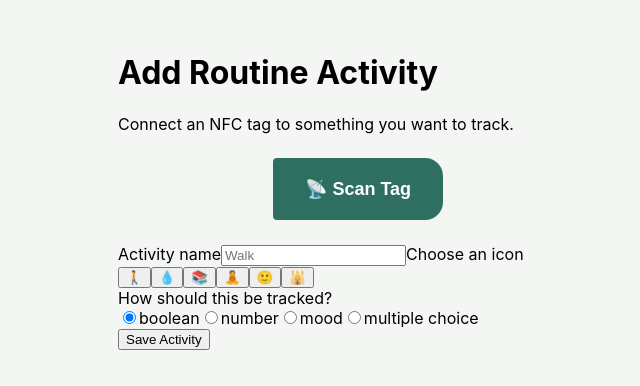
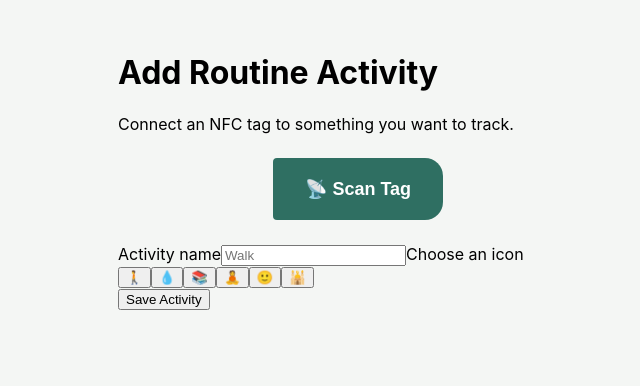
Before and after one commit to areabidi/tapTracker, a React (Create React App) app in the folder frontend/: page /add in a window 1280 px wide. Shown: the top 386 px of the page, without its empty margins (282-922 px from the left). Built offline with nearby package versions, Linux system fonts and the light colour scheme.

Commit message:
Lift activities state to App.js so AddActivity can add to Home

```diff
--- a/frontend/src/App.js
+++ b/frontend/src/App.js
@@ -1,14 +1,31 @@
+import { useState } from "react";
 import { BrowserRouter, Routes, Route } from "react-router-dom";
 import Home from "./pages/Home";
 import AddActivity from "./pages/AddActivity";
 import NfcTest from "./pages/NfcTest";
+
+const initialActivities = [
+  { id: 1, name: "Walk", icon: "🚶", type: "boolean", count: 0, nfcTagId: "04:ea:e5:31:dc:2a:81" },
+  { id: 2, name: "Water", icon: "💧", type: "number", count: 0, nfcTagId: null },
+  { id: 3, name: "Mood", icon: "🙂", type: "mood", count: 0, nfcTagId: null },
+];
+
 function App() {
+  const [activities, setActivities] = useState(initialActivities);
+
+  function addActivity(newActivity) {
+    setActivities((prev) => [
+      ...prev,
+      { ...newActivity, id: Date.now(), count: 0 },
+    ]);
+  }
+
   return (
     <BrowserRouter>
       <Routes>
-        <Route path="/" element={<Home />} />
-        <Route path="/add" element={<AddActivity />} />
-      <Route path="/nfc-test" element={<NfcTest />} />
+        <Route path="/" element={<Home activities={activities} setActivities={setActivities} />} />
+        <Route path="/add" element={<AddActivity onAddActivity={addActivity} />} />
+        <Route path="/nfc-test" element={<NfcTest />} />
       </Routes>
     </BrowserRouter>
   );
--- a/frontend/src/pages/AddActivity.js
+++ b/frontend/src/pages/AddActivity.js
@@ -1,54 +1,41 @@
 import { useState } from "react";
+import { useNavigate } from "react-router-dom";
 import "./AddActivity.css";
 
-// Fixed set of icons the user can pick from.
-// Kept outside the component so it isn't recreated on every render.
 const iconOptions = ["🚶", "💧", "📚", "🧘", "🙂", "🕌"];
 
-function AddActivity() {
-  // Separate state per field — each one changes independently
-  // (typing a name doesn't affect the icon, etc.)
-  const [tagId, setTagId] = useState(null);       // real NFC serial number once scanned
-  const [scanStatus, setScanStatus] = useState(""); // feedback text shown to the user
-  const [name, setName] = useState("");             // controlled text input value
-  const [icon, setIcon] = useState(iconOptions[0]); // defaults to the first icon
-  const [type, setType] = useState("boolean");       // defaults to the simplest tracking type
-  const [savedActivity, setSavedActivity] = useState(null);
+function AddActivity({ onAddActivity }) {
+  const [tagId, setTagId] = useState(null);
+  const [scanStatus, setScanStatus] = useState("");
+  const [name, setName] = useState("");
+  const [icon, setIcon] = useState(iconOptions[0]);
+
+  const navigate = useNavigate();
 
   async function handleScan() {
-    // Feature detection: not every browser/device supports Web NFC.
-    // Checking this first avoids a crash on unsupported devices.
     if (!("NDEFReader" in window)) {
       setScanStatus("Web NFC not supported");
       return;
     }
-
     try {
       const reader = new window.NDEFReader();
-      await reader.scan(); // triggers the browser's NFC permission prompt
-
+      await reader.scan();
       setScanStatus("Scanning... tap a tag");
-
-      // This fires every time a tag is tapped while scanning is active.
-      // We treat every scan as a fresh tag — no "already used" checking here,
-      // that logic belongs later, when we actually save the activity.
       reader.onreading = (event) => {
         setTagId(event.serialNumber);
         setScanStatus("✓ Tag detected");
       };
     } catch (error) {
-      // Covers things like the user denying the permission prompt.
       setScanStatus(`Error: ${error.message}`);
     }
   }
 
   function handleSave() {
-    // Placeholder for now — later this will send the new activity
-    // up to App.js so it can be added to the shared activities list.
-  const newActivity = { name, icon, type, tagId };
-  setSavedActivity(newActivity);
-  console.log(newActivity); // still useful to keep, doesn't hurt
-}
+    const newActivity = { name, icon, nfcTagId: tagId };
+    onAddActivity(newActivity);
+    navigate("/");
+  }
+
   return (
     <div className="add-activity">
       <h1>Add Routine Activity</h1>
@@ -58,8 +45,6 @@ function AddActivity() {
       {scanStatus && <p className="tag-status">{scanStatus}</p>}
 
       <label>Activity name</label>
-      {/* Controlled input: React state is the source of truth for the text,
-          not the browser's own input handling. */}
       <input
         type="text"
         value={name}
@@ -72,7 +57,6 @@ function AddActivity() {
         {iconOptions.map((option) => (
           <button
             key={option}
-            // Conditional class: highlight whichever icon is currently selected
             className={icon === option ? "icon-option selected" : "icon-option"}
             onClick={() => setIcon(option)}
           >
@@ -81,35 +65,7 @@ function AddActivity() {
         ))}
       </div>
 
-      <label>How should this be tracked?</label>
-      <div className="type-picker">
-        {["boolean", "number", "mood", "multiple choice"].map((option) => (
-          <label key={option} className="type-option">
-            {/* checked={type === option} makes this a controlled radio group —
-                only one can be true at a time, driven by our own state */}
-            <input
-              type="radio"
-              name="type"
-              value={option}
-              checked={type === option}
-              onChange={(e) => setType(e.target.value)}
-            />
-            {option}
-          </label>
-
-        ))}
-      </div>
-
       <button className="save-btn" onClick={handleSave}>Save Activity</button>
-     {savedActivity && (
-  <div className="saved-preview">
-    <h3>Saved (preview only):</h3>
-    <p>Name: {savedActivity.name}</p>
-    <p>Icon: {savedActivity.icon}</p>
-    <p>Type: {savedActivity.type}</p>
-    <p>Tag ID: {savedActivity.tagId}</p>
-  </div>
-)}
     </div>
   );
 }
--- a/frontend/src/pages/Home.js
+++ b/frontend/src/pages/Home.js
@@ -4,16 +4,21 @@ import ActivityCard from "../components/ActivityCard";
 import MoodPicker from "../components/MoodPicker";
 import "./Home.css";
 
-const initialActivities = [
-  { id: 1, name: "Walk", icon: "🚶", type: "boolean", count: 0, nfcTagId: "04:ea:e5:31:dc:2a:81" },
-  { id: 2, name: "Water", icon: "💧", type: "number", count: 0, nfcTagId: null },
-  { id: 3, name: "Mood", icon: "🙂", type: "mood", count: 0, nfcTagId: null },
-];
+// activities and setActivities now come from App.js as props,
+// instead of being created here with their own useState.
+function Home({ activities, setActivities }) {
+  const [selectedActivity, setSelectedActivity] = useState(null);
+  const [scanStatus, setScanStatus] = useState("");
 
-function Home() {
-  const [selectedActivity, setSelectedActivity] = useState(null);
-  const [activities, setActivities] = useState(initialActivities);
-  const [scanStatus, setScanStatus] = useState("");
+  function handleCardClick(activity) {
+    if (selectedActivity?.id === activity.id) {
+      setSelectedActivity(null);
+    } else {
+      setSelectedActivity(activity);
+    }
+
+    incrementActivity(activity.id);
+  }
 
   function incrementActivity(activityId) {
     setActivities((prev) =>
@@ -23,7 +28,9 @@ function Home() {
 
   function handleDecrement(activityId) {
     setActivities((prev) =>
-      prev.map((a) => (a.id === activityId && a.count > 0 ? { ...a, count: a.count - 1 } : a))
+      prev.map((a) =>
+        a.id === activityId && a.count > 0 ? { ...a, count: a.count - 1 } : a
+      )
     );
   }
 
@@ -70,9 +77,10 @@ function Home() {
             icon={activity.icon}
             name={activity.name}
             count={activity.count}
-            onClick={() => setSelectedActivity(activity)}
+            onClick={() => handleCardClick(activity)}
             onDecrement={() => handleDecrement(activity.id)}
           />
+
           {selectedActivity?.id === activity.id && activity.type === "mood" && (
             <MoodPicker />
           )}
```
